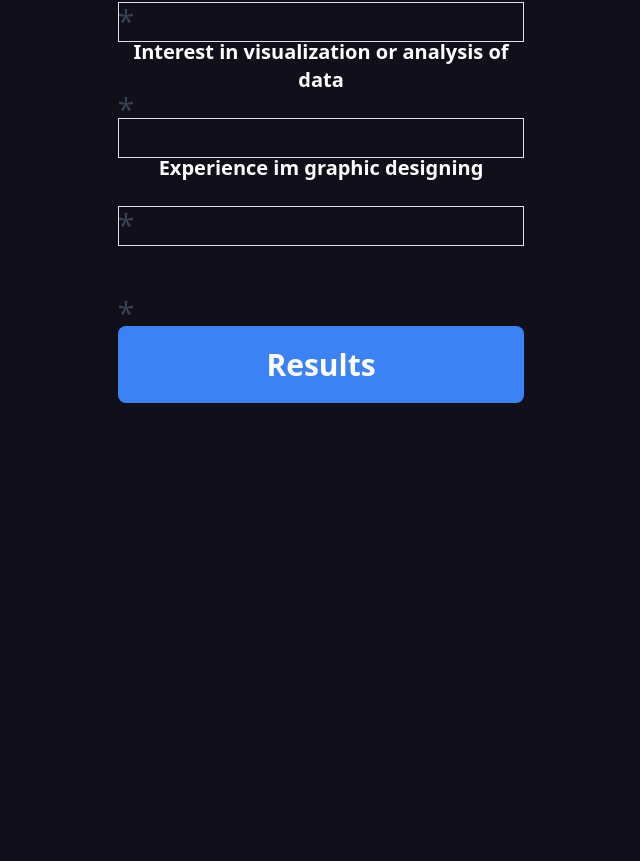
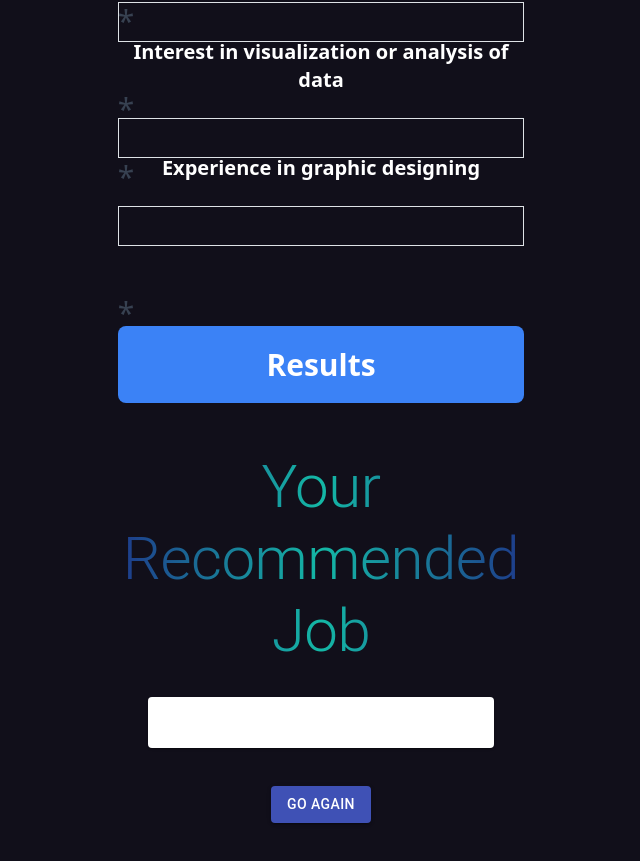
Before and after one commit to ansisme/Careerocity2.0, a React (Create React App) app: page /form in a window 1280 px wide. Shown: the part 1985-2846 px from the top of the page, without its empty margins (319-959 px from the left). Before the commit the page ends 2474 px from the top, so only its background shows below. Built offline with nearby package versions, Linux system fonts and the light colour scheme.

Commit message:
Integrated Backend & Frontend

```diff
--- a/package.json
+++ b/package.json
@@ -10,6 +10,7 @@
         "@headlessui/react": "^1.7.14",
         "@heroicons/react": "^2.0.17",
         "@material-tailwind/react": "^1.4.2",
+        "@material-ui/core": "^4.12.4",
         "@testing-library/jest-dom": "^5.16.5",
         "@testing-library/react": "^13.4.0",
         "@testing-library/user-event": "^13.5.0",
--- a/src/components/Form/Form.jsx
+++ b/src/components/Form/Form.jsx
@@ -7,8 +7,7 @@ import {
 } from "@material-tailwind/react";
 import careerGrowth from '../../assets/images/careerGrowth.jpg';
 import 'bootstrap/dist/css/bootstrap.min.css';
-// import httpClient from '../../httpClient';
-// import fetch from 'node-fetch';
+import Predict from '../Predict/Predict';
 import axios from 'axios';
 function Form() {
 const [formData, setFormData] = useState({
@@ -331,7 +330,7 @@ return (
             size="xl"
            name='interestInDataVisualizationOrAnalysis'
             required
-            className="font-poppins text-white mb-5"
+            className="font-poppins text-white "
             value={formData.interestInDataVisualizationOrAnalysis}
             onChange={handleChange}
           />
@@ -340,7 +339,7 @@ return (
         color="gray"
         className="mt-1 font-semibold text-xl  font-poppins text-white"
       >
-    Experience im graphic designing
+    Experience in graphic designing
       </Typography>
           <Input
             type="number"
@@ -366,7 +365,7 @@ return (
   {loading ? 'Loading...' : 'Results'}
 </Button>
 
-        {jobs.length > 0 && (
+        {/* {jobs.length > 0 && (
   <div className="mt-10">
     <Typography
       color="gray"
@@ -381,7 +380,13 @@ return (
       ))}
     </ul>
   </div>
-)}
+)} */}
+<div>
+
+  <Predict
+    // Link to = "/result"
+   jobs={jobs}/>
+</div>
 
       </form>
     </Card>
--- a/src/components/Predict/Predict.jsx
+++ b/src/components/Predict/Predict.jsx
@@ -1,9 +1,31 @@
-import React from 'react'
+import React from 'react';
+import { Card, Typography, Button } from '@material-ui/core';
 
-const Predict = ({jobs}) => {
+function Predict(props) {
+  const { jobs } = props;
+
   return (
-    <div>{jobs}</div>
-  )
+    <div>
+      <Typography className="text-gradient" variant="h2" align="center">
+        Your Recommended Job
+      </Typography>
+
+      <Card style={{ margin: '30px', padding: '20px' }}>
+        <Typography variant="h4" gutterBottom>
+          {jobs.map((job, index) => (
+            <div key={index}>
+              <span>{job}</span>
+              <br />
+            </div>
+          ))}
+        </Typography>
+      </Card>
+
+      <Button  variant="contained" color="primary" onClick={() => window.location.reload()}>
+        Go AGAIN
+      </Button>
+    </div>
+  );
 }
 
 export default Predict;
```
Also changed, not shown: 1 other file (tests, documents, lock files or other folders).
